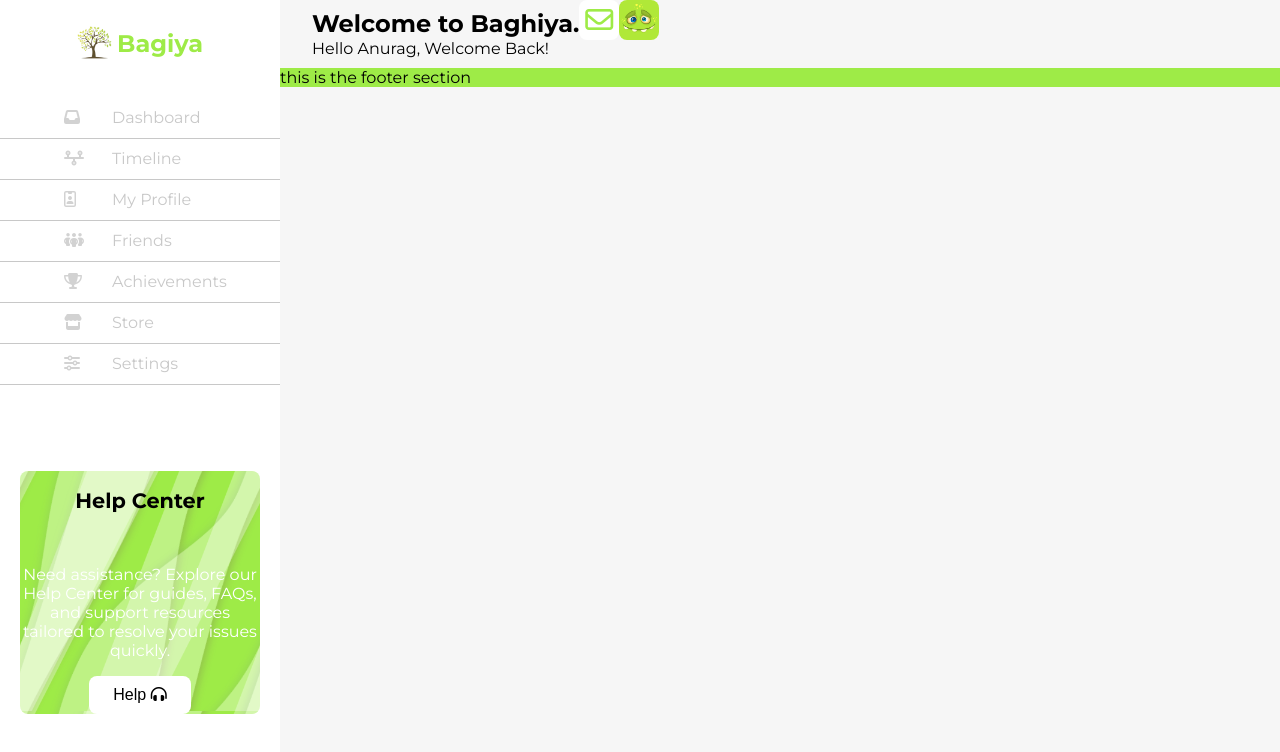
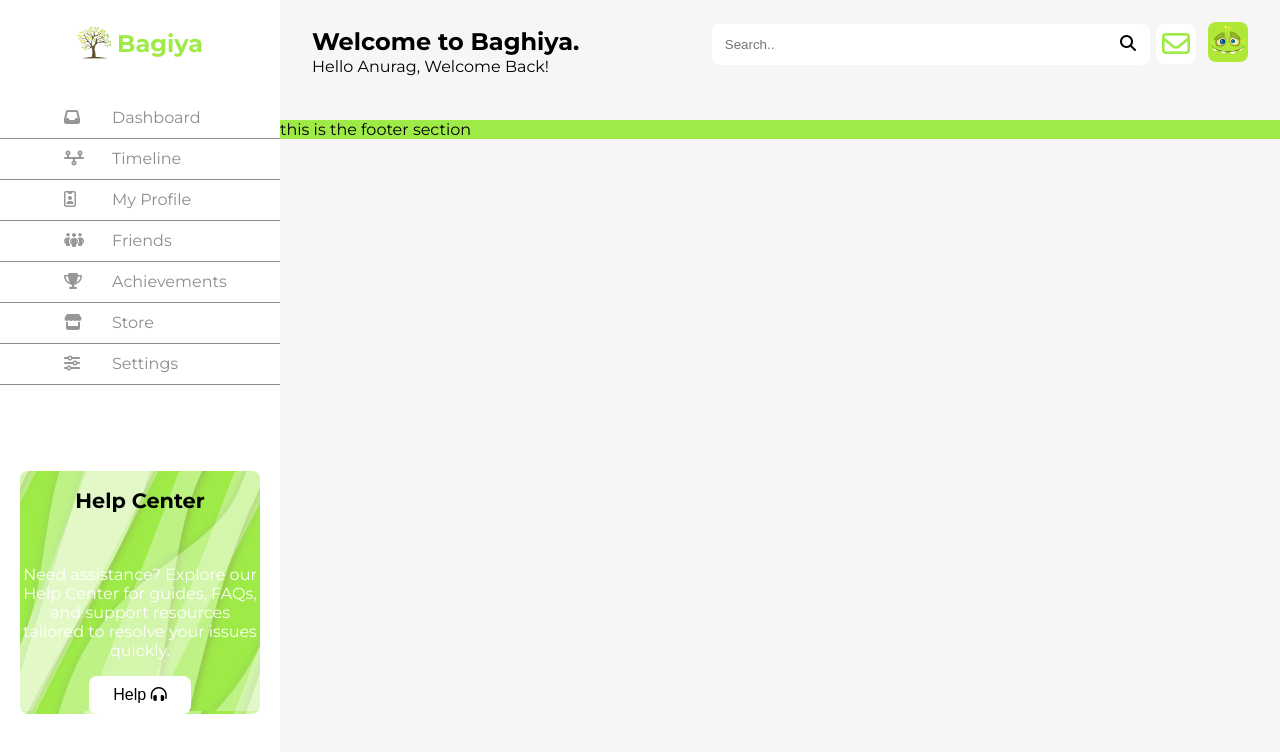
Before and after one commit to anuragpardeshii/Bagiya, a plain HTML site: page index.html in a window 1280 px wide. Drawn offline with Linux system fonts and the light colour scheme.

Commit message:
commit by anurag

```diff
--- a/index.html
+++ b/index.html
@@ -45,19 +45,29 @@
                 <p>Need assistance? Explore our Help Center for guides, FAQs, and
                     support resources tailored to resolve your issues quickly.
                 </p>
-                <button class="button">Help  <i class="fa-solid fa-headphones-simple"></i></button>
+                <button class="button">Help <i class="fa-solid fa-headphones-simple"></i></button>
             </div>
         </section>
 
         <section class="main-content">
             <!--header section starts here-->
             <div class="header">
-                <div class="welcome"><h1>Welcome to Baghiya.</h1>
+                <div class="welcome">
+                    <h1>Welcome to Baghiya.</h1>
                     <span>Hello Anurag, Welcome Back!</span>
                 </div>
-                <div class="search-bar"></div>
+                <div class="search-container">
+                    <form action="/action_page.php">
+                        <input type="text" placeholder="Search.." name="search">
+                        <button type="submit"><i class="fa fa-search"></i></button>
+                    </form>
+                </div>
                 <div class="notifications"><i class="fa-regular fa-envelope"></i></i></div>
                 <div class="profile"><img src="./images/default.jpg" alt=""></i></div>
+            </div>
+
+            <div class="container">
+
             </div>
             <div class="footer">
                 <p>this is the footer section</p>
--- a/style.css
+++ b/style.css
@@ -51,6 +51,10 @@ body {
 
 .header {
     display: flex;
+    align-items: center;
+    justify-content: space-between;
+    padding: 1rem;
+    padding-bottom: 2rem;
 }
 
 .footer {
@@ -70,21 +74,24 @@ body {
 }
 
 .options ul li{
-    border-bottom: 1px solid #bbbbbb;
+    border-bottom: 1px solid grey;
     line-height: 2.5;
-    opacity: 0.8;
+    color: grey;
+    opacity: 0.9;
+    cursor: pointer;
 }
 
 .options ul li:hover{
     opacity: 1;
     color: grey;
+    font-weight: 500;
 }
 
 .options ul li i{
     padding: 0 2rem 0 4rem;
     width: 16px;
     height: 16px;
-    opacity: 0.8;
+    opacity: 0.9;
 }
 
 .options ul li i:hover{
@@ -129,13 +136,16 @@ body {
 
 .profile img{
     height: 40px;
+    margin: 6px;
     width: 40px;
+    margin-right: 1rem;
     border-radius: .5rem;
 }
 
 .notifications{
     height: 40px;
     border-radius: .5rem;
+    margin: 6px;
     width: 40px;
     background-color: white;
 }
@@ -148,7 +158,33 @@ body {
 }
 
 .welcome{
-    top: 0;
     line-height: .3;
-    padding-left: 2rem;
+    padding-left: 1rem;
 }
+
+.search-container{
+    margin-left: auto;
+    border: none;
+    cursor: pointer;
+    background-color: white;
+    border-radius: .5rem;
+}
+
+.search-container form{
+    padding: 8px;
+    border: none;
+    min-width: 280px;
+}
+
+.search-container form input{
+    background-color: white;
+    border: none;
+    padding: 5px;
+    min-width: 380px;
+}
+
+.search-container form button{
+    background-color: white;
+    border: none;
+    font-size: 1rem;
+}
```
Also changed, not shown: images/bagiyalogo.jpg (added), images/garden.avif (added), images/garden2.avif (added), images/garden3.avif (added), images/garden4.webp (added), images/logobg.avif (added), images/logof.avif (added), images/plantbg.avif (added), images/plantbg2.jpg (added), images/plantbg3.avif (added), images/plantpg2.avif (added), 1 other file.
